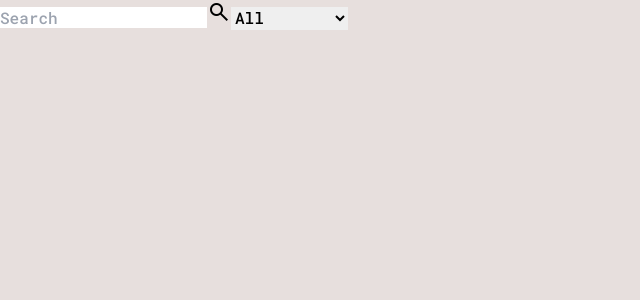
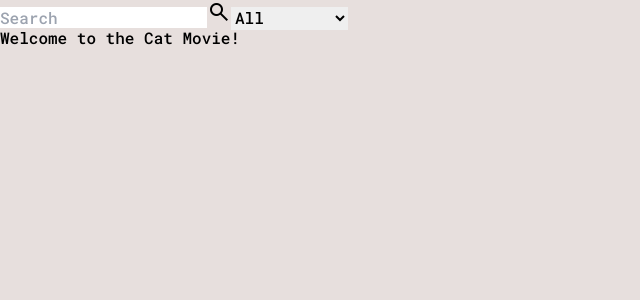
Before and after one commit to ienrum/movie-searching-site, a Vue app: page / in a window 1280 px wide. Shown: the top 300 px of the page, without its empty margins (0-640 px from the left). Built offline with nearby package versions, Linux system fonts and the light colour scheme.

Commit message:
💄 : 홈페이지 문구 작성 및 로딩 캣 수정

```diff
--- a/src/components/LoadingCat.vue
+++ b/src/components/LoadingCat.vue
@@ -5,8 +5,9 @@
     <div
       class="fixed left-0 top-0 z-30 flex h-screen w-screen flex-grow items-center justify-center backdrop-blur-sm">
       <img
-        class="h-1/4 align-middle"
+        class="h-1/2 align-middle"
         src="/loading-cat.gif"
-        alt="loading cat" /></div
-  ></Teleport>
+        alt="loading cat" />
+    </div>
+  </Teleport>
 </template>
--- a/src/components/SearchBar.vue
+++ b/src/components/SearchBar.vue
@@ -11,6 +11,7 @@ async function searchMovies() {
     name: 'Search',
     params: { search: search.value },
   });
+  search.value = '';
 }
 </script>
 
@@ -22,6 +23,7 @@ async function searchMovies() {
       class="m-3 max-w-md flex-grow rounded-md border-4 border-border-color p-2"
       type="text"
       placeholder="Search"
+      :value="search"
       @keydown="(e) => (search = (e.target as HTMLInputElement).value)" />
     <button class="px-1" type="submit"><IconImage>Search</IconImage></button>
     <select
--- a/src/routes/HomePage.vue
+++ b/src/routes/HomePage.vue
@@ -7,5 +7,12 @@ import { RouterView } from 'vue-router';
   <div class="home-page flex min-h-screen flex-col items-center p-5">
     <SearchBar />
     <Suspense> <RouterView :key="$route.fullPath" /> </Suspense>
+    <div
+      v-if="$route.name === 'Home'"
+      class="flex flex-grow flex-col items-center py-24">
+      <h1 class="text-center text-4xl font-bold">
+        Welcome to the <span class="text-cat-color">Cat</span> Movie!
+      </h1>
+    </div>
   </div>
 </template>
--- a/src/style.css
+++ b/src/style.css
@@ -110,6 +110,7 @@ body {
   --background-color: #e7dfdd;
   --border-color: #3e3e47;
   --content-color: #b7b0ae;
+  --cat-color: #f2c38b;
   background-color: var(--background-color);
   line-height: 1;
   font-family: 'Roboto Mono', monospace;
--- a/tailwind.config.js
+++ b/tailwind.config.js
@@ -9,6 +9,7 @@ export default {
         'background-color': 'var(--background-color)',
         'border-color': 'var(--border-color)',
         'content-color': 'var(--content-color)',
+        'cat-color': 'var(--cat-color)',
       },
     },
   },
```
